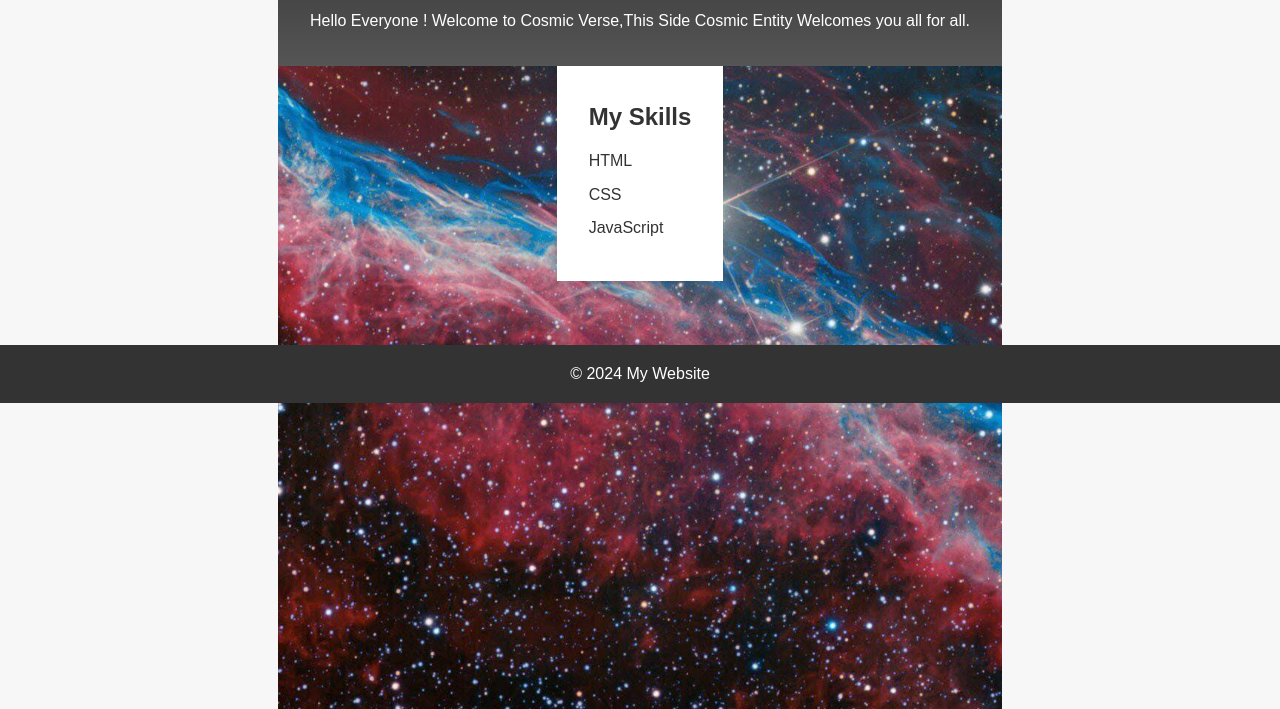
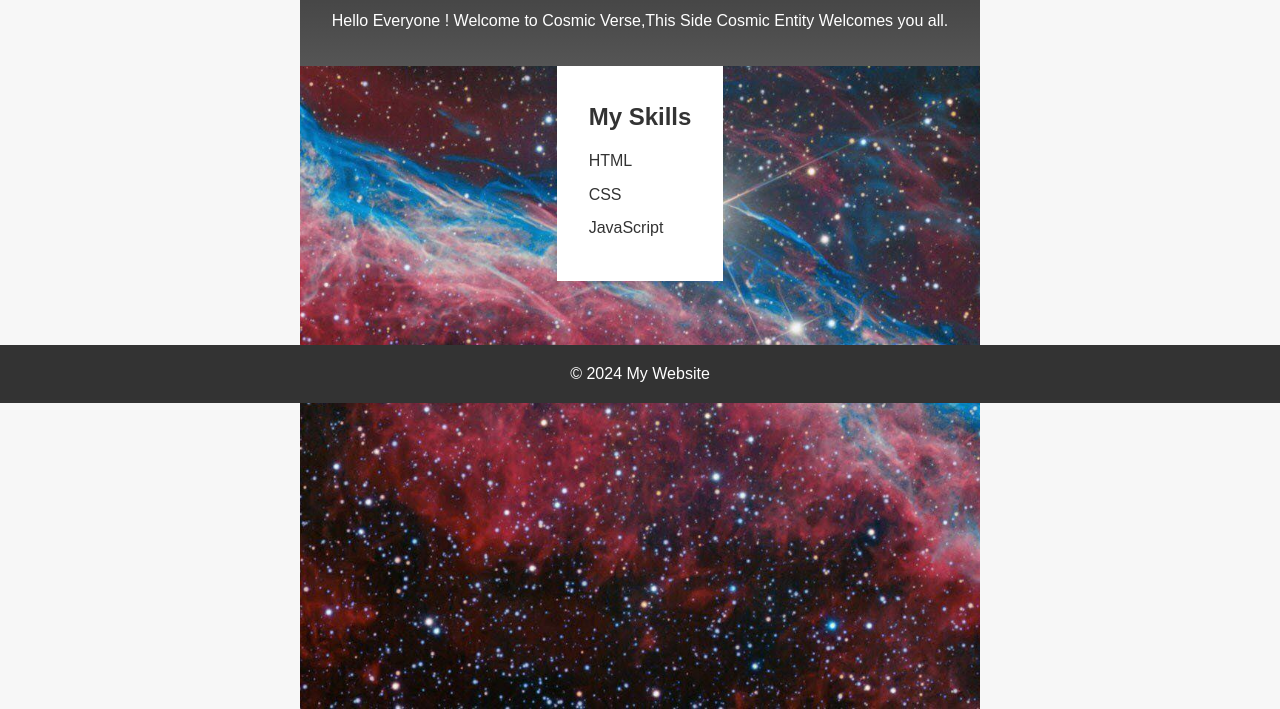
Before and after one commit to ChidiMaarOp/Learning_webD, a plain HTML site: page index.html in a window 1280 px wide. Shown: the part 183-892 px from the top of the page. Drawn offline with Linux system fonts and the light colour scheme.

Commit message:
Update index.html

```diff
--- a/index.html
+++ b/index.html
@@ -20,7 +20,7 @@
 		<section class="hero">
 			<div class="hero-bg"></div>
 			<h1 class="hero-title">Welcome to My Website</h1>
-			<p class="hero-text"> Hello Everyone ! Welcome to Cosmic Verse,This Side Cosmic Entity Welcomes you all for all.</p>
+			<p class="hero-text"> Hello Everyone ! Welcome to Cosmic Verse,This Side Cosmic Entity Welcomes you all.</p>
 		</section>
 		<section class="features">
 			<h2 class="features-title">My Skills</h2>
```
